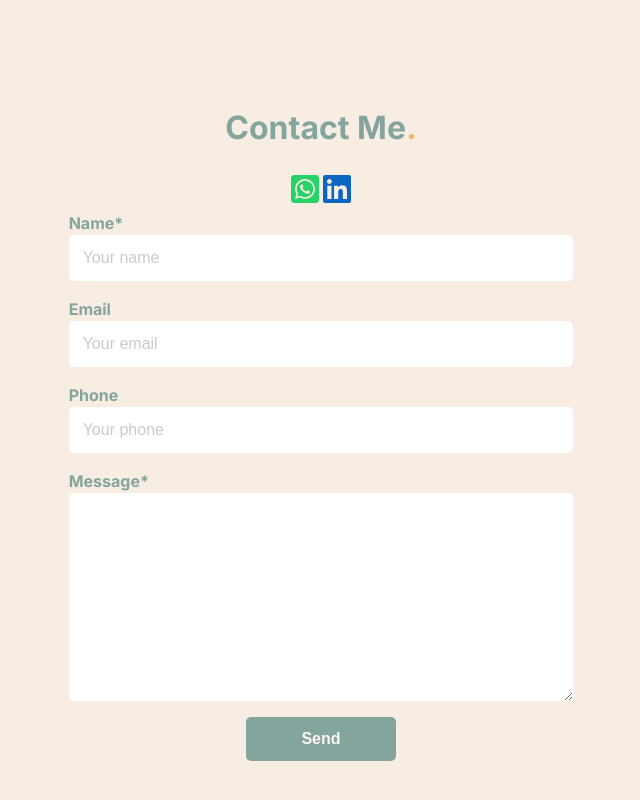
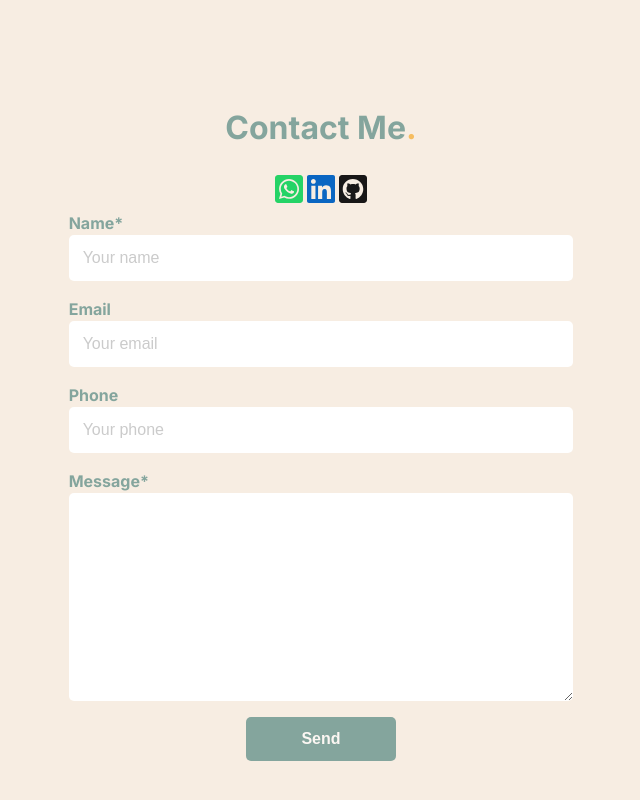
Before and after one commit to Lulzies87/portfolio, a React (Vite) app in the folder app/: page / in a window 1280 px wide. Shown: the part 4437-5237 px from the top of the page, without its empty margins (319-959 px from the left). Built offline with nearby package versions, Linux system fonts and the light colour scheme; no server answers; a web font is replaced by a local one.

Commit message:
add Github contact icon

```diff
--- a/app/src/components/Contact/Contact.tsx
+++ b/app/src/components/Contact/Contact.tsx
@@ -1,7 +1,7 @@
 import { useEffect, useRef, useState } from "react";
 import { gsap } from "gsap";
 import { server } from "../../apiConfig";
-import { FaWhatsappSquare, FaLinkedin } from "react-icons/fa";
+import { FaWhatsappSquare, FaLinkedin, FaGithubSquare } from "react-icons/fa";
 import styles from "./Contact.module.scss";
 
 export default function Contact() {
@@ -150,6 +150,14 @@
       >
         <FaLinkedin color="#0A66C2" size="32px" />
       </a>
+      <a
+        className={styles.contactContainer__contactButton}
+        href="https://github.com/Lulzies87"
+        target="_blank"
+        rel="noopener noreferrer"
+      >
+        <FaGithubSquare color="#181717" size="32px" />
+      </a>
 
       {status && <div className={styles.status}>{status}</div>}
       <form
```
